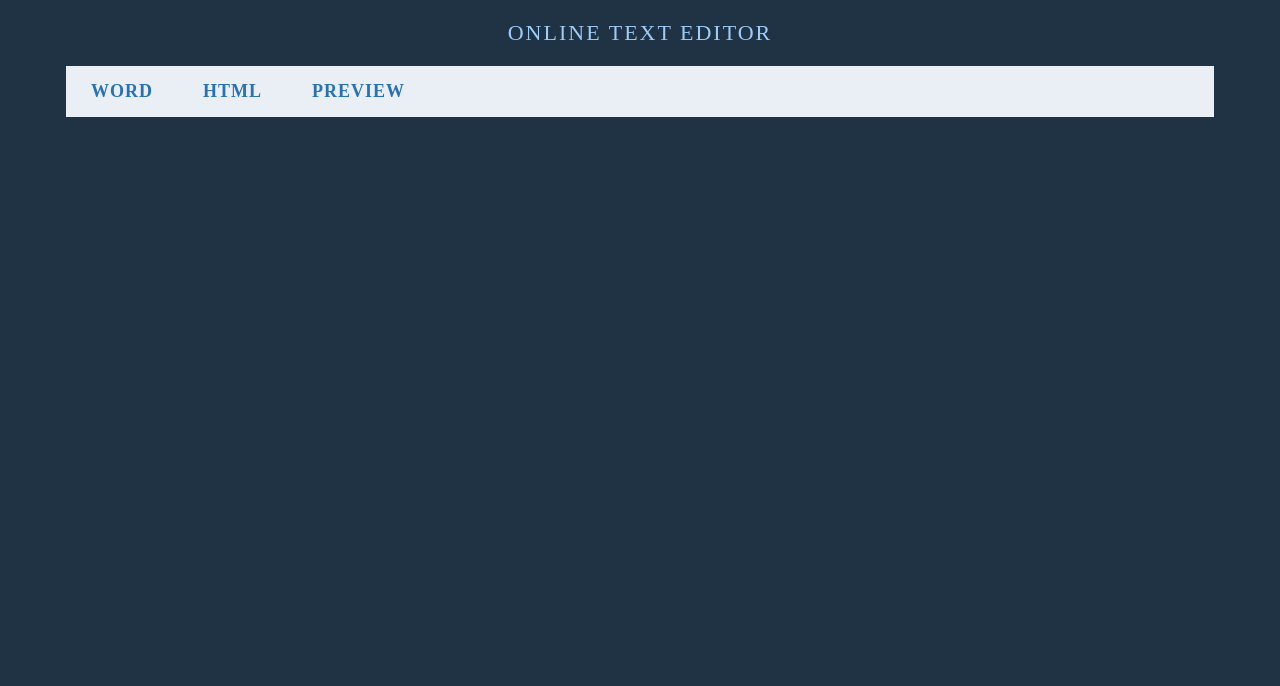
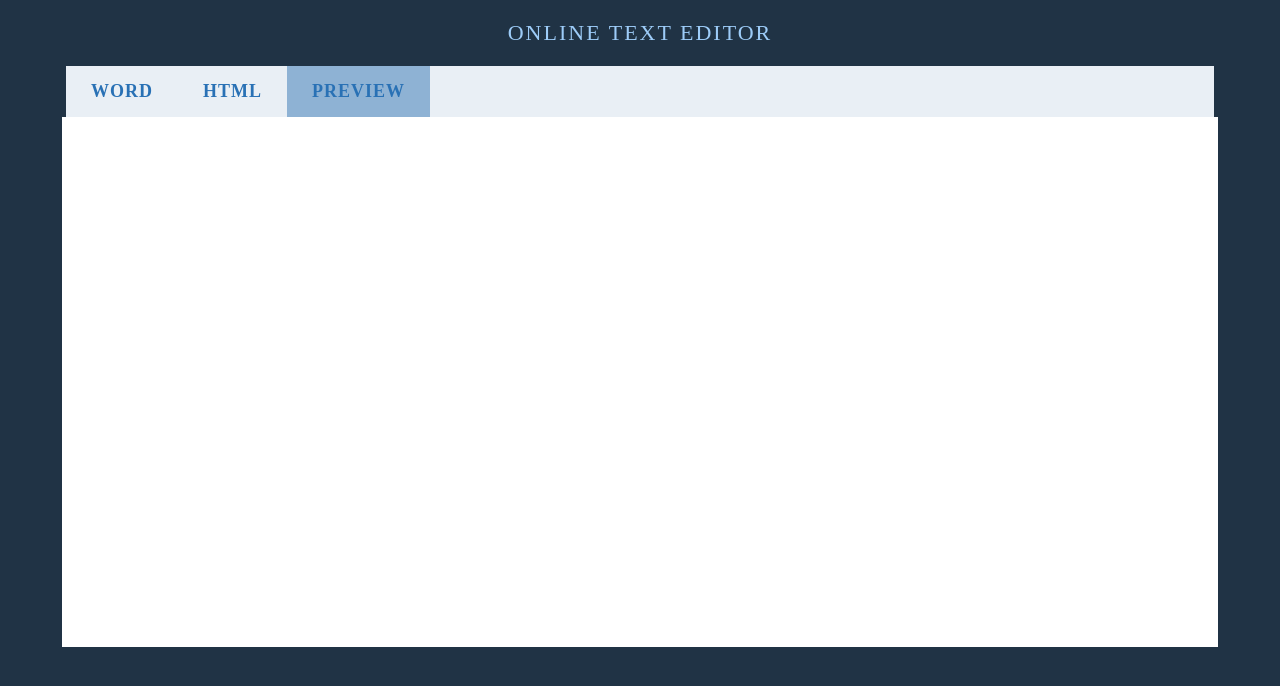
Before and after one commit to Madhugit15/Code-Editor, a React (Create React App) app: page /preview in a window 1280 px wide. Shown: the top 686 px of the page. Built offline with nearby package versions, Linux system fonts and the light colour scheme.

Commit message:
some changes are made

```diff
--- a/src/App.js
+++ b/src/App.js
@@ -4,6 +4,7 @@ import TextEditor from "./components/TextEditor";
 import { createContext, useState, useEffect, useRef } from "react";
 import TopContent from "./components/TopContent";
 import Html from "./components/Html";
+import Preview from "./components/Preview";
 
 export const userContext = createContext();
 
@@ -22,6 +23,7 @@ function App() {
 
   const handleEditorChange = (content) => {
     setContent(content);
+    console.log(content)
     localStorage.setItem("Content", content);
   };
 
@@ -44,6 +46,7 @@ function App() {
           <Routes>
             <Route path="/" element={<TextEditor />} />
             <Route path="/html" element={<Html />} />
+            <Route path="/preview" element={<Preview />} />
           </Routes>
         </div>
       </BrowserRouter>
--- a/src/components/Html.jsx
+++ b/src/components/Html.jsx
@@ -10,7 +10,12 @@ function Html() {
           <textarea
             value={Content}
             onChange={(e) => handleEditorChange(e.target.value)}
-            style={{ width: "100%", height: "500px", outline: "none" }}
+            style={{
+              width: "100%",
+              height: "522px",
+              outline: "none",
+              border: "none",
+            }}
           />
         )}
       </div>
--- /dev/null
+++ b/src/components/Preview.jsx
@@ -0,0 +1,25 @@
+import { useContext } from "react";
+import { userContext } from "../App";
+
+function Preview() {
+  const { Content } = useContext(userContext);
+  console.log(Content.InnerText);
+  return (
+    <div
+      className="preview"
+      style={{
+        width: "88%",
+        height: "500px",
+        margin: " 0 auto 50px auto",
+        backgroundColor: "white",
+        padding:"15px",
+        fontFamily:"Roboto, sans-serif",
+        // lineHeight:"30px"
+
+      }}
+      dangerouslySetInnerHTML={{ __html: Content }}
+    ></div>
+  );
+}
+
+export default Preview;
--- a/src/components/TextEditor.jsx
+++ b/src/components/TextEditor.jsx
@@ -19,12 +19,10 @@ const TextEditor = () => {
           onInit={(evt, editor) => (editorRef.current = editor)}
           value={Content}
           init={{
-            height: 500,
+            height: 522,
             menubar: true,
 
             plugins: [
-              "code",
-
               "autolink",
 
               "lists",
@@ -40,13 +38,12 @@ const TextEditor = () => {
               "insertdatetime",
               "media",
               "table",
-              "preview",
+
               "autosave",
               "wordcount",
             ],
 
             highlight_on_focus: false,
-
 
             line_height_formats:
               "0.2 0.4 0.6 0.8 1 1.2 1.4 1.6 2 2.2 2.4 2.6 3 3.2 3.4 3.6 4",
--- a/src/components/TopContent.jsx
+++ b/src/components/TopContent.jsx
@@ -1,5 +1,5 @@
 import React, { useContext } from "react";
-import { Link } from "react-router-dom";
+import { NavLink } from "react-router-dom";
 import "./style.css";
 
 import { userContext } from "../App";
@@ -16,24 +16,24 @@ function TopContent() {
     setIsWord(true);
   }
 
-  const showPreview = (e) => {
-    editorRef.current.execCommand("mcePreview");
-  };
+  // const showPreview = (e) => {
+  //   editorRef.current.execCommand("mcePreview");
+  // };
 
   return (
     <div className="container">
       <h3>ONLINE TEXT EDITOR</h3>
       <div className="menu_lists">
         <div className="menus">
-          <Link to="/" onClick={showWord}>
+          <NavLink to="/" onClick={showWord}>
             WORD
-          </Link>
+          </NavLink>
 
-          <Link to="/html" onClick={showHtml}>
+          <NavLink to="/html" onClick={showHtml}>
             HTML
-          </Link>
+          </NavLink>
 
-          <Link onClick={showPreview}>PREVIEW</Link>
+          <NavLink to="/preview">PREVIEW</NavLink>
         </div>
       </div>
     </div>
--- a/src/components/style.css
+++ b/src/components/style.css
@@ -7,6 +7,10 @@ body {
   position: fixed;
   left: 0;
   right: 0;
+}
+.active {
+   color: white;
+  background-color: #8eb2d4;
 }
 .tox .tox-statusbar__path,
 .tox-statusbar__branding {
@@ -71,7 +75,7 @@ body {
 .menus a {
   padding: 15px 25px;
   text-decoration: none;
-  border-radius: 5px;
+
   text-align: center;
   font-size: 18px;
   color: #2971b5;
@@ -83,12 +87,12 @@ body {
   background-color: #2e6190;
   transition: 1s all ease;
 }
-.mce-content-body img{
+.mce-content-body img {
   border-radius: 6px !important;
 }
-.tox .tox-textarea img{
+.tox .tox-textarea img {
   border-radius: 5px;
 }
-.tox-textarea-wrap img{
+.tox-textarea-wrap img {
   border-radius: 6px !important;
 }
```
